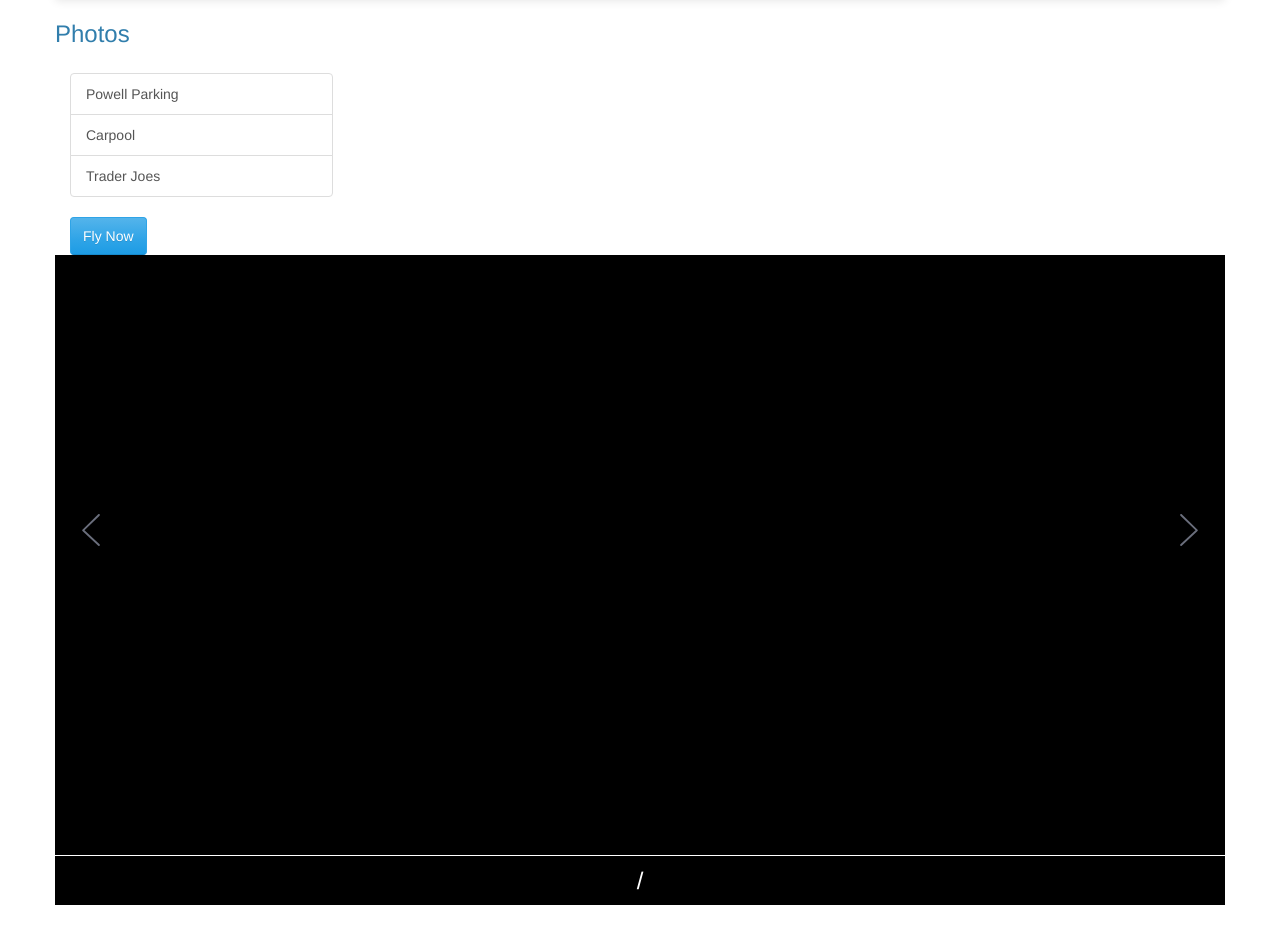
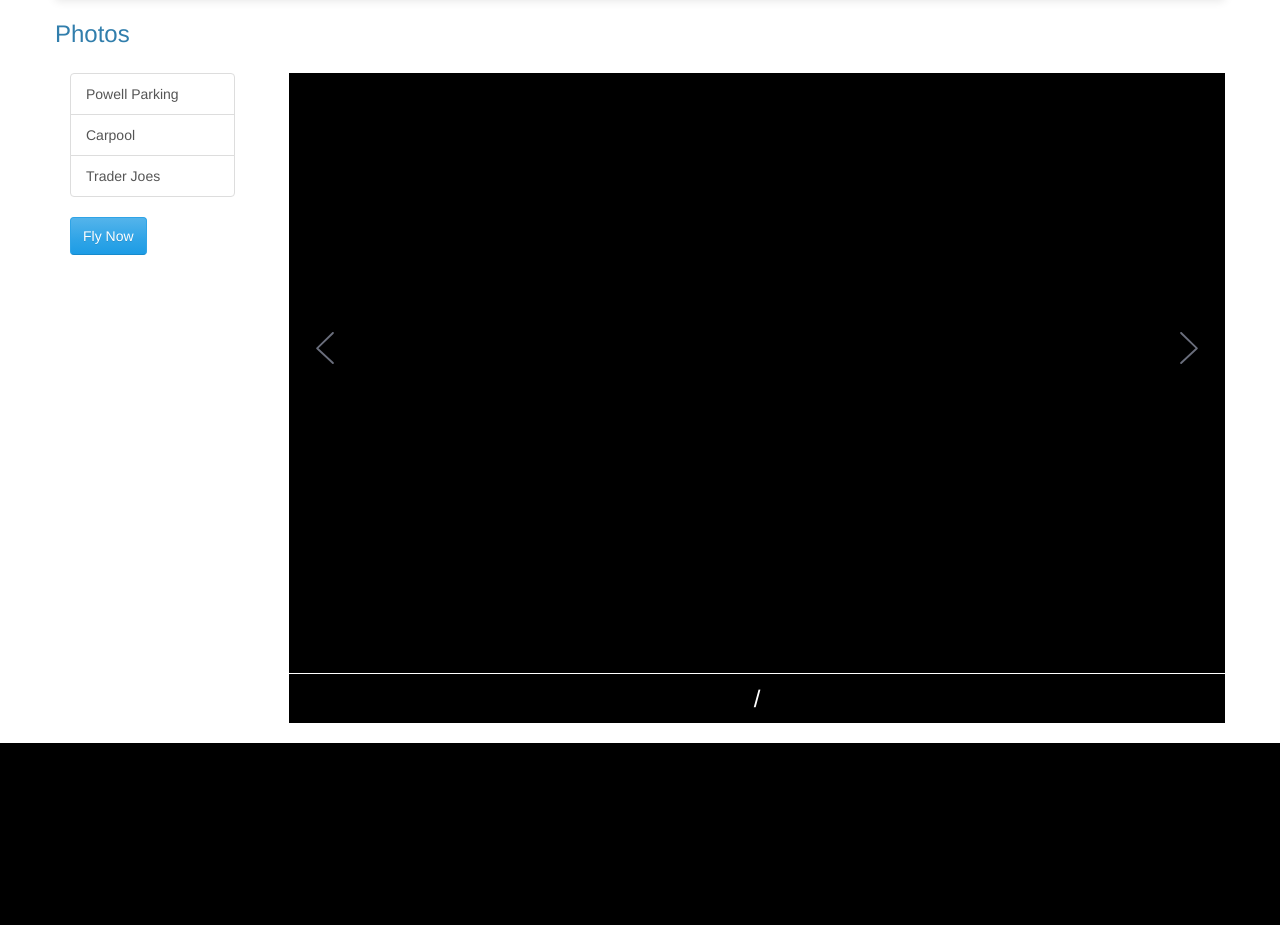
Before and after one commit to danielmcheng1/drone, a Flask app: page /photos in a window 1280 px wide. Shown: the part 72-997 px from the top of the page. After the commit the page ends 815 px from the top, so only its background shows below. Run offline with Flask 2, Linux system fonts and the light colour scheme; some libraries are stand-ins or nearby versions.

Commit message:
divs showing up side by side

```diff
--- a/static/css/imageviewer.css
+++ b/static/css/imageviewer.css
@@ -228,7 +228,8 @@
 
 
 #image-gallery {
-  width: 100%;
+  width: 80%;
+  float:right;
   position: relative;
   height: 650px;
   background: #000;
--- a/templates/photos.html
+++ b/templates/photos.html
@@ -3,8 +3,9 @@
 {% block content %}
 <h3>Photos</h3>
 <div class="row onePadding">
+<table>
     <div class="col-md-12 col-sm-12">
-        <div class="col-lg-3 col-md-3 col-sm-4">
+        <div class="col-lg-2 col-md-3 col-sm-4">
             <div class="list-group table-of-contents">
             {% for mission in missions %}
                 <a class="list-group-item" href="#{{mission}}">{{mission}}</a>
@@ -12,19 +13,20 @@
             </div>
                 <a class="btn btn-primary btn-md">Fly Now</a>
         </div>
+
+        <div id="image-gallery">
+            <div class="image-container"></div>
+            <img src="{{url_for('static', filename='images/left.svg')}}" class="prev"/>
+            <img src="{{url_for('static', filename='images/right.svg')}}" class="next"/>
+            <div class="footer-info">
+                <span class="current"></span>/<span class="total"></span>
+            </div>
+        </div>
     </div>
 </div>
 <div class="row">
 </div>
 
-<div id="image-gallery">
-    <div class="image-container"></div>
-    <img src="{{url_for('static', filename='images/left.svg')}}" class="prev"/>
-    <img src="{{url_for('static', filename='images/right.svg')}}" class="next"/>
-    <div class="footer-info">
-        <span class="current"></span>/<span class="total"></span>
-    </div>
-</div>
 {% endblock %}
 
 {% block scripts %}
```
